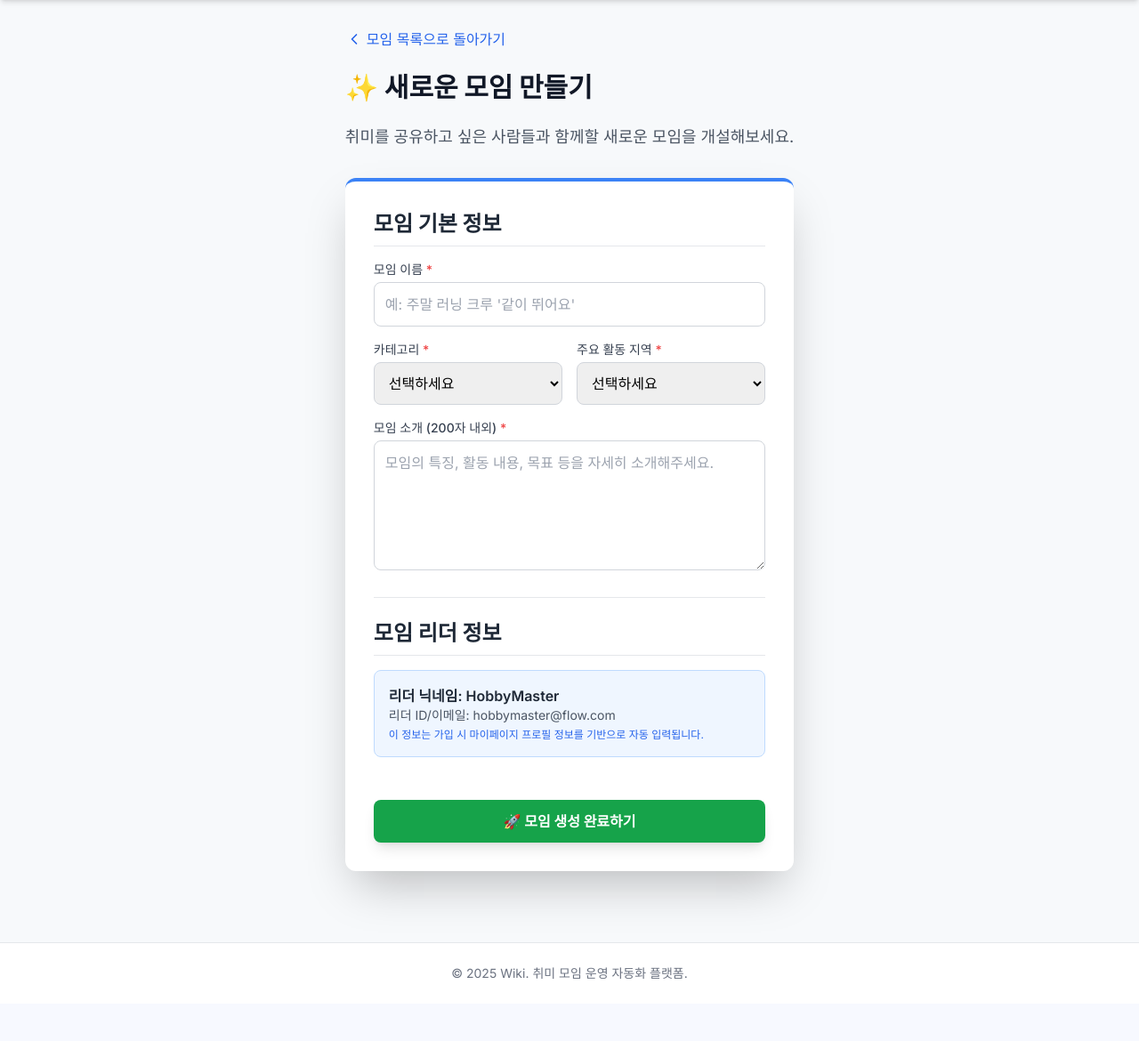
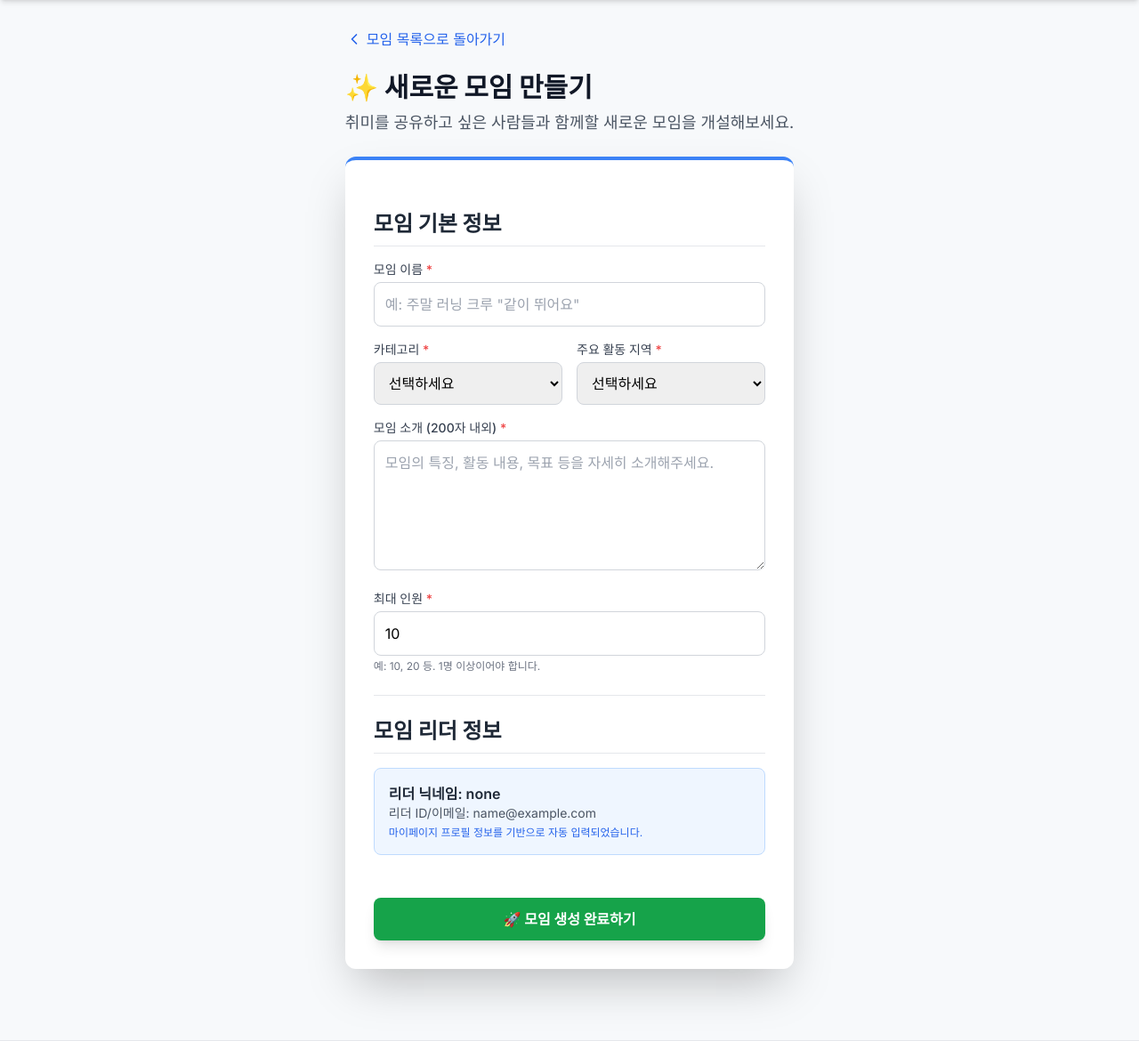
Before and after one commit to seojin122/Wiki, a Django app: page /create/ in a window 1280 px wide. Shown: the part 60-1230 px from the top of the page at 89% size. Before the commit the page ends 1160 px from the top, so only its background shows below. Run offline with Django 5.2, Linux system fonts and the light colour scheme; the visitor is signed in with stand-in values (Sample User, id 1); some libraries are stand-ins or nearby versions.

Commit message:
모임 생성 및 프로필 수정 DB연동 완료

```diff
--- a/club_management/views.py
+++ b/club_management/views.py
@@ -7,6 +7,7 @@
 from django.db.models import Q, Count, Sum
 from django.contrib.auth.decorators import login_required
 from datetime import datetime
+from django.contrib.auth import update_session_auth_hash
 from .models import (
     User,
     Group,
@@ -462,35 +463,89 @@
 
 @login_required(login_url='/auth/')
 def create_group_view(request):
-    if request.method == 'POST':
-        # 1. 폼 데이터 가져오기
-        name = request.POST.get('name')
-        category = request.POST.get('category')
-        region = request.POST.get('region')
-        description = request.POST.get('description')
-        max_members = request.POST.get('max_members')
+    """새 모임 생성 (GET: 폼, POST: DB 저장)"""
 
-        # 2. 유효성 검사 (간단하게)
-        if name and category and max_members:
-            new_group = Group.objects.create(
-                name=name,
-                category=category,
-                region=region,
-                description=description,
-                max_members=int(max_members),
-                leader=request.user  # 개설자를 리더 필드에도 저장
-            )
+    # 1) 로그인 안 했으면 로그인 페이지로 보내기
+    if not request.user.is_authenticated:
+        messages.error(request, "모임 생성은 로그인 후 이용할 수 있습니다.")
+        return redirect("Wiki:login_page")
 
-            # 3. 핵심: 멤버 테이블(GroupMember)에도 '리더'로 등재하기!
-            GroupMember.objects.create(
-                group=new_group,
-                user=request.user,
-                member_role=GroupMember.MemberRole.LEADER # 리더 역할 부여
-            )
+    # 2) POST: 폼 입력 받아서 DB에 저장
+    if request.method == "POST":
+        name = request.POST.get("name", "").strip()
+        category_raw = request.POST.get("category", "").strip()   # sports, art, ...
+        region_raw = request.POST.get("region", "").strip()       # seoul, gyeonggi, ...
+        description = request.POST.get("description", "").strip()
+        max_members_str = request.POST.get("max_members", "").strip()
 
-            return redirect('Wiki:group_detail', group_id=new_group.id)
+        # 필수값 체크
+        if not (name and category_raw and region_raw and description and max_members_str):
+            messages.error(request, "필수 항목을 모두 입력해주세요.")
+            context = {
+                "leader_nickname": request.user.nickname,
+                "leader_email": request.user.email,
+            }
+            return render(request, "create_group.html", context)
 
-    return render(request, 'create_group.html')
+        # 최대 인원 숫자 변환
+        try:
+            max_members = int(max_members_str)
+            if max_members <= 0:
+                raise ValueError
+        except ValueError:
+            messages.error(request, "최대 인원은 1 이상의 숫자로 입력해주세요.")
+            context = {
+                "leader_nickname": request.user.nickname,
+                "leader_email": request.user.email,
+            }
+            return render(request, "create_group.html", context)
+
+        # HTML select 값 → Group 모델의 enum 값으로 매핑
+        category_map = {
+            "sports": Group.GroupCategory.SPORTS,
+            "art": Group.GroupCategory.ART,
+            "music": Group.GroupCategory.MUSIC,
+            "cooking": Group.GroupCategory.COOKING,
+            "book": Group.GroupCategory.READING,
+            "etc": Group.GroupCategory.OTHER,
+        }
+        group_category = category_map.get(category_raw, Group.GroupCategory.OTHER)
+
+        # 지역값 보기 좋게 매핑
+        region_map = {
+            "seoul": "서울",
+            "gyeonggi": "경기",
+            "etc": "기타/온라인",
+        }
+        region = region_map.get(region_raw, region_raw)
+
+        # 3) Group 생성 (리더 = 현재 로그인 유저)
+        group = Group.objects.create(
+            name=name,
+            category=group_category,
+            region=region,
+            description=description,
+            max_members=max_members,
+            leader=request.user,
+        )
+
+        # 4) 그룹 멤버 테이블에 리더로 등록
+        GroupMember.objects.create(
+            user=request.user,
+            group=group,
+            member_role=GroupMember.MemberRole.LEADER,
+        )
+
+        messages.success(request, "새 모임이 성공적으로 생성되었습니다.")
+        # 생성 후 바로 상세 페이지로 이동
+        return redirect("Wiki:group_detail", group_id=group.id)
+
+    # 5) GET: 폼 보여주기 (리더 정보 = 현재 로그인 유저)
+    context = {
+        "leader_nickname": request.user.nickname,
+        "leader_email": request.user.email,
+    }
+    return render(request, "create_group.html", context)
 
 @login_required(login_url='/auth/')
 def join_group(request, group_id):
@@ -513,10 +568,60 @@
 
 @login_required(login_url='/auth/')
 def profile_edit_view(request):
-    context = {}
-    return render(request, 'profile_edit.html', context)
+    """프로필 수정 (닉네임/자기소개/지역 + 비밀번호 변경)."""
+    user = request.user
 
-# === 로그인 / 회원가입 뷰 ===
+    if request.method == 'POST':
+        nickname = request.POST.get('nickname', '').strip()
+        introduction = request.POST.get('introduction', '').strip()
+        region = request.POST.get('region', '')
+        current_password = request.POST.get('current_password', '')
+        new_password = request.POST.get('new_password', '')
+        confirm_password = request.POST.get('confirm_password', '')
+
+        error = None
+
+        # 닉네임 검증
+        if not nickname:
+            error = '닉네임을 입력해주세요.'
+        elif User.objects.exclude(pk=user.pk).filter(nickname=nickname).exists():
+            error = '이미 사용 중인 닉네임입니다.'
+
+        # 비밀번호 변경이 필요한 경우만 체크
+        if not error and (current_password or new_password or confirm_password):
+            if not (current_password and new_password and confirm_password):
+                error = '비밀번호를 변경하려면 모든 비밀번호 입력란을 채워주세요.'
+            elif not user.check_password(current_password):
+                error = '현재 비밀번호가 일치하지 않습니다.'
+            elif new_password != confirm_password:
+                error = '새 비밀번호와 비밀번호 확인이 일치하지 않습니다.'
+            elif len(new_password) < 6:
+                error = '새 비밀번호는 6자 이상이어야 합니다.'
+            else:
+                user.set_password(new_password)
+                user.save()
+                update_session_auth_hash(request, user)  # 비밀번호 바꿔도 로그인 유지
+
+        if error:
+            context = {
+                'error': error,
+            }
+            return render(request, 'profile_edit.html', context)
+
+        # 프로필 정보 저장
+        user.nickname = nickname
+        user.introduction = introduction
+        user.region = region
+        user.save()
+
+        messages.success(request, '프로필 정보가 성공적으로 수정되었습니다.')
+        return redirect('Wiki:my_page')
+
+    # GET: 현재 정보 보여주기
+    return render(request, 'profile_edit.html')
+
+
+
 class AuthView(View):
     template_name = "login_signup.html"
 
--- a/config/templates/create_group.html
+++ b/config/templates/create_group.html
@@ -21,44 +21,94 @@
 
     <main class="max-w-4xl mx-auto px-4 sm:px-6 lg:px-8 py-8 flex-grow">
 
-        <button onclick="window.location.href='/'" class="flex items-center text-blue-600 hover:text-blue-800 transition duration-150 mb-6">
-            <svg xmlns="http://www.w3.org/2000/svg" width="20" height="20" viewBox="0 0 24 24" fill="none" stroke="currentColor" stroke-width="2" stroke-linecap="round" stroke-linejoin="round"><path d="m15 18-6-6 6-6"></path></svg>
+        <button onclick="window.location.href='/'"
+                class="flex items-center text-blue-600 hover:text-blue-800 transition duration-150 mb-6">
+            <svg xmlns="http://www.w3.org/2000/svg" width="20" height="20"
+                 viewBox="0 0 24 24" fill="none" stroke="currentColor"
+                 stroke-width="2" stroke-linecap="round" stroke-linejoin="round">
+                <path d="m15 18-6-6 6-6"></path>
+            </svg>
             <span class="ml-1">모임 목록으로 돌아가기</span>
         </button>
 
-        <h2 class="text-3xl font-extrabold text-gray-900 mb-6">✨ 새로운 모임 만들기</h2>
-        <p class="text-lg text-gray-600 mb-8">취미를 공유하고 싶은 사람들과 함께할 새로운 모임을 개설해보세요.</p>
+        <h2 class="text-3xl font-extrabold text-gray-900 mb-2">✨ 새로운 모임 만들기</h2>
+        <p class="text-lg text-gray-600 mb-6">
+            취미를 공유하고 싶은 사람들과 함께할 새로운 모임을 개설해보세요.
+        </p>
+
+        <!-- 메시지 출력 -->
+        {% if messages %}
+            <ul class="mb-4 space-y-2">
+                {% for message in messages %}
+                    <li class="text-sm px-3 py-2 rounded
+                        {% if message.tags == 'error' %}
+                            bg-red-100 text-red-700
+                        {% elif message.tags == 'success' %}
+                            bg-green-100 text-green-700
+                        {% else %}
+                            bg-gray-100 text-gray-700
+                        {% endif %}">
+                        {{ message }}
+                    </li>
+                {% endfor %}
+            </ul>
+        {% endif %}
 
         <div class="bg-white p-8 rounded-xl shadow-2xl border-t-4 border-blue-500">
-            <form id="create-group-form" class="space-y-6">
+            <form id="create-group-form"
+                  class="space-y-6"
+                  method="post"
+                  action="{% url 'Wiki:create_group' %}">
+                {% csrf_token %}
 
+                <!-- 모임 기본 정보 -->
                 <div class="space-y-4">
                     <h3 class="text-2xl font-bold text-gray-800 border-b pb-2 mb-4">모임 기본 정보</h3>
 
                     <div>
-                        <label for="group-name" class="block text-sm font-medium text-gray-700 mb-1">모임 이름 <span class="text-red-500">*</span></label>
-                        <input type="text" id="group-name" required placeholder="예: 주말 러닝 크루 '같이 뛰어요'"
-                            class="w-full p-3 border border-gray-300 rounded-lg focus:ring-blue-500 focus:border-blue-500">
+                        <label for="group-name"
+                               class="block text-sm font-medium text-gray-700 mb-1">
+                            모임 이름 <span class="text-red-500">*</span>
+                        </label>
+                        <input type="text"
+                               id="group-name"
+                               name="name"
+                               required
+                               placeholder="예: 주말 러닝 크루 &quot;같이 뛰어요&quot;"
+                               class="w-full p-3 border border-gray-300 rounded-lg
+                                      focus:ring-blue-500 focus:border-blue-500">
                     </div>
 
                     <div class="grid grid-cols-1 md:grid-cols-2 gap-4">
                         <div>
-                            <label for="group-category" class="block text-sm font-medium text-gray-700 mb-1">카테고리 <span class="text-red-500">*</span></label>
-                            <select id="group-category" required
-                                class="w-full p-3 border border-gray-300 rounded-lg focus:ring-blue-500 focus:border-blue-500">
+                            <label for="group-category"
+                                   class="block text-sm font-medium text-gray-700 mb-1">
+                                카테고리 <span class="text-red-500">*</span>
+                            </label>
+                            <select id="group-category"
+                                    name="category"
+                                    required
+                                    class="w-full p-3 border border-gray-300 rounded-lg
+                                           focus:ring-blue-500 focus:border-blue-500">
                                 <option value="" disabled selected>선택하세요</option>
-                                <option value="sports">체육 🏀</option>
-                                <option value="art">미술/공예 🎨</option>
-                                <option value="music">음악/악기 🎵</option>
-                                <option value="cooking">요리/베이커리 🍳</option>
-                                <option value="book">독서 📚</option>
+                                <option value="sports">체육</option>
+                                <option value="art">미술/공예</option>
+                                <option value="music">음악/악기</option>
+                                <option value="cooking">요리/베이커리</option>
+                                <option value="book">독서</option>
                                 <option value="etc">기타</option>
                             </select>
                         </div>
                         <div>
-                            <label for="group-region" class="block text-sm font-medium text-gray-700 mb-1">주요 활동 지역 <span class="text-red-500">*</span></label>
-                            <select id="group-region" required
-                                class="w-full p-3 border border-gray-300 rounded-lg focus:ring-blue-500 focus:border-blue-500">
+                            <label for="group-region"
+                                   class="block text-sm font-medium text-gray-700 mb-1">
+                                주요 활동 지역 <span class="text-red-500">*</span>
+                            </label>
+                            <select id="group-region"
+                                    name="region"
+                                    required
+                                    class="w-full p-3 border border-gray-300 rounded-lg
+                                           focus:ring-blue-500 focus:border-blue-500">
                                 <option value="" disabled selected>선택하세요</option>
                                 <option value="seoul">서울</option>
                                 <option value="gyeonggi">경기</option>
@@ -68,51 +118,77 @@
                     </div>
 
                     <div>
-                        <label for="group-description" class="block text-sm font-medium text-gray-700 mb-1">모임 소개 (200자 내외) <span class="text-red-500">*</span></label>
-                        <textarea id="group-description" rows="5" required maxlength="200" placeholder="모임의 특징, 활동 내용, 목표 등을 자세히 소개해주세요."
-                            class="w-full p-3 border border-gray-300 rounded-lg focus:ring-blue-500 focus:border-blue-500"></textarea>
+                        <label for="group-description"
+                               class="block text-sm font-medium text-gray-700 mb-1">
+                            모임 소개 (200자 내외) <span class="text-red-500">*</span>
+                        </label>
+                        <textarea id="group-description"
+                                  name="description"
+                                  rows="5"
+                                  required
+                                  maxlength="200"
+                                  placeholder="모임의 특징, 활동 내용, 목표 등을 자세히 소개해주세요."
+                                  class="w-full p-3 border border-gray-300 rounded-lg
+                                         focus:ring-blue-500 focus:border-blue-500"></textarea>
+                    </div>
+
+                    <div>
+                        <label for="group-max-members"
+                               class="block text-sm font-medium text-gray-700 mb-1">
+                            최대 인원 <span class="text-red-500">*</span>
+                        </label>
+                        <input type="number"
+                               id="group-max-members"
+                               name="max_members"
+                               min="1"
+                               value="10"
+                               required
+                               class="w-full p-3 border border-gray-300 rounded-lg
+                                      focus:ring-blue-500 focus:border-blue-500">
+                        <p class="text-xs text-gray-500 mt-1">
+                            예: 10, 20 등. 1명 이상이어야 합니다.
+                        </p>
                     </div>
 
                 </div>
 
+                <!-- 모임 리더 정보 -->
                 <div class="space-y-4 pt-6 border-t border-gray-200">
                     <h3 class="text-2xl font-bold text-gray-800 border-b pb-2 mb-4">모임 리더 정보</h3>
                     <div class="p-4 bg-blue-50 rounded-lg border border-blue-200">
-                        <p class="font-semibold text-gray-800">리더 닉네임: HobbyMaster</p>
-                        <p class="text-sm text-gray-600">리더 ID/이메일: hobbymaster@flow.com</p>
-                        <p class="text-xs text-blue-600 mt-1">이 정보는 가입 시 마이페이지 프로필 정보를 기반으로 자동 입력됩니다.</p>
+                        {% if leader_nickname and leader_email %}
+                            <p class="font-semibold text-gray-800">
+                                리더 닉네임: {{ leader_nickname }}
+                            </p>
+                            <p class="text-sm text-gray-600">
+                                리더 ID/이메일: {{ leader_email }}
+                            </p>
+                            <p class="text-xs text-blue-600 mt-1">
+                                마이페이지 프로필 정보를 기반으로 자동 입력되었습니다.
+                            </p>
+                        {% else %}
+                            <p class="text-sm text-red-600">
+                                로그인 정보를 불러오지 못했습니다. 다시 로그인 후 이용해주세요.
+                            </p>
+                        {% endif %}
                     </div>
                 </div>
 
+                <!-- 제출 버튼 -->
                 <div class="pt-6">
                     <button type="submit"
-                        class="w-full bg-green-600 hover:bg-green-700 text-white font-bold py-3 px-6 rounded-lg shadow-lg transition duration-200 transform hover:scale-[1.005]">
+                            class="w-full bg-green-600 hover:bg-green-700 text-white font-bold
+                                   py-3 px-6 rounded-lg shadow-lg transition duration-200
+                                   transform hover:scale-[1.005]">
                         🚀 모임 생성 완료하기
                     </button>
                 </div>
             </form>
-            <div id="creation-message" class="hidden mt-6 p-4 rounded-lg text-center font-medium bg-green-100 text-green-800"></div>
         </div>
 
     </main>
 
     {% include 'components/footer.html' %}
 
-    <script>
-        document.getElementById('create-group-form').addEventListener('submit', function(event) {
-            event.preventDefault();
-
-            const groupName = document.getElementById('group-name').value;
-
-            const messageBox = document.getElementById('creation-message');
-            messageBox.textContent = `🎉 모임 '${groupName}'이 성공적으로 개설되었습니다!`;
-            messageBox.classList.remove('hidden');
-
-            setTimeout(() => {
-                document.getElementById('create-group-form').reset();
-                messageBox.classList.add('hidden');
-            }, 3000);
-        });
-    </script>
 </body>
 </html>
--- a/config/templates/group_detail.html
+++ b/config/templates/group_detail.html
@@ -55,10 +55,6 @@
                     <p id="detail-region" class="text-lg text-gray-600 mt-2">활동 지역: {{ club.region }}</p>
                     <p id="detail-member-count" class="text-base text-gray-500 mt-1">현재 멤버: {{ club.members }}명</p>
 
-                    <div class="mt-4 p-3 bg-yellow-50 border-l-4 border-yellow-500 text-yellow-800 rounded-md">
-                        <p class="font-semibold">📢 최신 공지:</p>
-                        <p class="text-sm">11월 셋째 주 정기 모임 장소 변경 (게시판 확인)</p>
-                    </div>
                 {% else %}
                     <span class="text-sm font-semibold px-3 py-1 bg-red-100 text-red-600 rounded-full">오류</span>
                     <h2 class="mt-3 text-4xl font-extrabold text-gray-900">모임을 찾을 수 없습니다.</h2>
```
Also changed, not shown: club_management/models.py (+17 -2 lines), config/templates/profile_edit.html (+40 -40 lines), club_management/migrations/0003_user_introduction_user_region.py (added).
